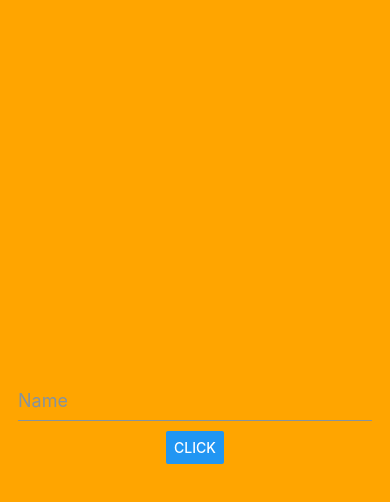
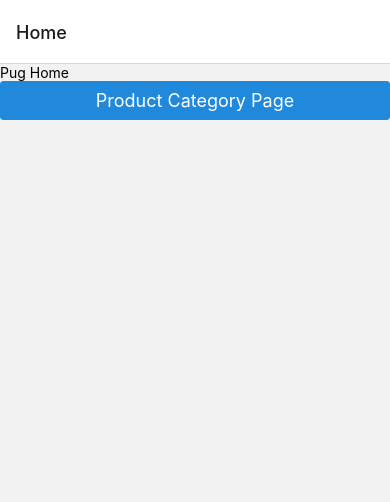
Before and after one commit to CheoR/rn-project2, a React Native app: screen /Home in a window 390 px wide. Shown: the top 502 px of the page. Built offline with nearby package versions, Linux system fonts and the light colour scheme.

Commit message:
feat: Navigation example

```diff
--- a/App.js
+++ b/App.js
@@ -69,6 +69,10 @@
   PUG_IMG_LINK,
   RIPPLE_COLORS,
 } from "./data/data";
+import { createNativeStackNavigator } from "@react-navigation/native-stack";
+import { NavigationContainer, StackActions } from "@react-navigation/native";
+import Home from "./pages/Home";
+import ProductCategory from "./pages/ProductCategory";
 
 const pressHandler = (text) => {
   console.log(text);
@@ -316,8 +320,16 @@
   //   );
   // }, []);
 
+  const STACK = createNativeStackNavigator();
   return (
-    <View style={styles.container}>
+    <NavigationContainer>
+      <STACK.Navigator>
+        <STACK.Screen name="Home" component={Home} />
+        <STACK.Screen name="ProductCategory" component={ProductCategory} />
+      </STACK.Navigator>
+
+      {/*
+        <View style={styles.container}>
       <RNEInput placeholder="Name" value={text} onChangeText={setText} />
       <Button title="Click" onPress={() => setIsVisible(true)} />
 
@@ -339,7 +351,7 @@
           </ListItem>
         ))}
       </BottomSheet>
-      {/*
+
 
       <Tile
         imageSrc={require("./assets/adaptive-icon.png")}
@@ -854,7 +866,9 @@
     renderItem={renderItems}
     style={styles.flatList}
   />
-</DrawerLayoutAndroid>*/}
+</DrawerLayoutAndroid>
     </View>
+    */}
+    </NavigationContainer>
   );
 }
--- a/package.json
+++ b/package.json
@@ -11,6 +11,8 @@
   },
   "dependencies": {
     "@react-native-community/slider": "^4.2.4",
+    "@react-navigation/native": "^6.0.11",
+    "@react-navigation/native-stack": "^6.7.0",
     "@rneui/base": "^4.0.0-rc.5",
     "@rneui/themed": "^4.0.0-rc.5",
     "expo": "~45.0.0",
@@ -19,7 +21,8 @@
     "react-dom": "17.0.2",
     "react-native": "0.68.2",
     "react-native-elements": "^3.4.2",
-    "react-native-safe-area-context": "^4.3.1",
+    "react-native-safe-area-context": "4.2.4",
+    "react-native-screens": "~3.11.1",
     "react-native-web": "0.17.7"
   },
   "devDependencies": {
--- /dev/null
+++ b/pages/Home.js
@@ -0,0 +1,20 @@
+import { useNavigation } from "@react-navigation/native";
+import React from "react";
+import { Text, View } from "react-native";
+import { Button } from "react-native-elements";
+
+function Home() {
+  const navigation = useNavigation();
+  return (
+    <View>
+      <Text>Pug Home</Text>
+      {/* Need to match STACK.Screen name="ProductCategory" */}
+      <Button
+        title="Product Category Page"
+        onPress={() => navigation.navigate("ProductCategory")}
+      />
+    </View>
+  );
+}
+
+export default Home;
--- /dev/null
+++ b/pages/ProductCategory.js
@@ -0,0 +1,12 @@
+import React from "react";
+import { Text, View } from "react-native";
+
+const ProductCategory = () => {
+  return (
+    <View>
+      <Text>ProductCategory Page</Text>
+    </View>
+  );
+};
+
+export default ProductCategory;
```
Also changed, not shown: 1 other file (tests, documents, lock files or other folders).
